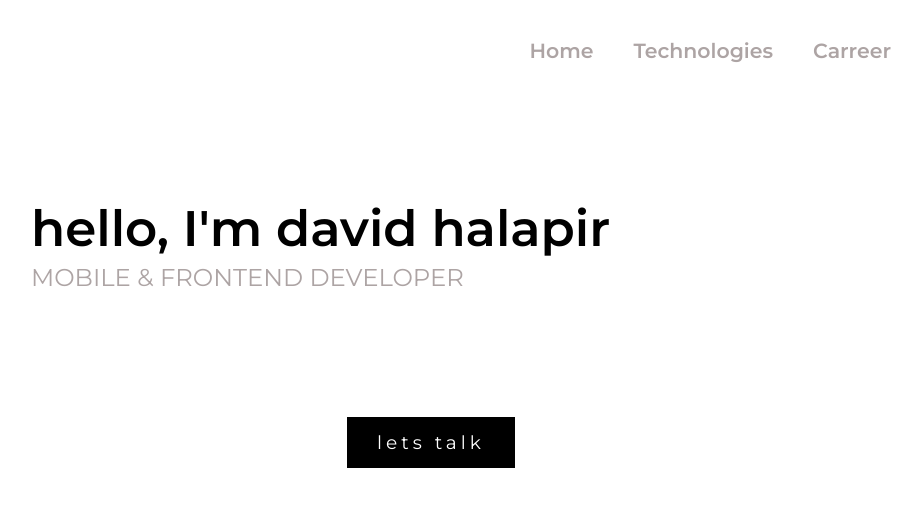
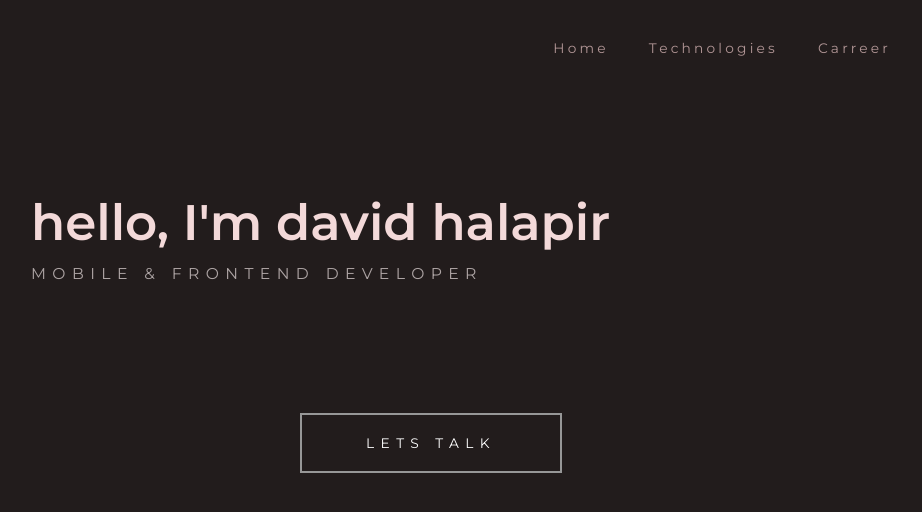
Before and after one commit to hala94/david_h_web, a React (Create React App) app: page / in a window 1280 px wide. Shown: the top 512 px of the page, without its empty margins (209-1131 px from the left). Built offline with nearby package versions, Linux system fonts and the light colour scheme.

Commit message:
switch project color scheme

```diff
--- a/src/components/home/index.tsx
+++ b/src/components/home/index.tsx
@@ -22,13 +22,14 @@ export function Home() {
 				</div>
 			</div>
 			<Spacer v={SpaceValue.l}></Spacer>
-			<div className={styles.avatar_container}>
+			{/* <div className={styles.avatar_container}>
 				<Asset className={styles.avatar_item} name="david_avatar"></Asset>
-			</div>
+			</div> */}
+			<Asset className={styles.avatar_item} name="david_avatar"></Asset>
 			<Spacer v={SpaceValue.l}></Spacer>
 			<Button
 				className={styles.button_item}
-				title="lets talk"
+				title="LETS TALK"
 				onClick={letsTalkHandler}
 			></Button>
 			<Spacer v={SpaceValue.xl}></Spacer>
--- a/src/components/home/styles.module.css
+++ b/src/components/home/styles.module.css
@@ -2,10 +2,12 @@
 	display: flex;
 	flex-direction: column;
 	width: 100%;
+	align-items: center;
 	height: 100%;
 }
 
 .headline_container {
+	align-self: stretch;
 	display: grid;
 	grid-template-columns: repeat(12, 1fr);
 }
@@ -15,6 +17,9 @@
 	position: relative;
 }
 
+.headline_text {
+	color: #f3d9d9;
+}
 /* .headline_text {
 	content: '';
 		position: absolute;
@@ -34,15 +39,18 @@
 
 .avatar_item {
 	max-height: 396px;
+	max-width: 300px;
 	object-fit: cover;
-	grid-column: 6 / 10;
+	/* grid-column: 6 / 10; */
 }
 
 .button_item {
 	display: inline-block;
-	padding: 20px 30px;
-	background-color: black;
-	border: none;
+	padding: 1.5rem 4rem;
+	box-sizing: content-box;
+	background-color: transparent;
+	border: solid 2px;
+	border-color: #979797;
 	align-self: center;
 	outline: none;
 	cursor: pointer;
--- a/src/components/navigationItem/styles.module.css
+++ b/src/components/navigationItem/styles.module.css
@@ -7,6 +7,10 @@
 	overflow: hidden; /* crops the underline element to bounds of the button */
 
 	/* -webkit-tap-highlight-color: transparent; */
+}
+
+.nav_title {
+	color: #B29696;
 }
 
 .navigation_item:focus {
@@ -21,13 +25,13 @@
 		width: 0%;
 		left: 10px; /* this corresponds to button padding locked to 10px in style */
 		right: 0%;
-		background-color: coral;
+		background-color: #4057AC;
 		transition: 0.2s ease all;
 		bottom: 10%;
 	}
 
 	.navigation_item:hover .nav_title {
-		color: black;
+		color: #F0E4E4;
 		transition: 0.3s ease all;
 	}
 
--- a/src/helpers/fonts/styles.module.css
+++ b/src/helpers/fonts/styles.module.css
@@ -9,23 +9,23 @@
 }
 
 .headline2 {
-	font-size: calc(1.2rem + 0.4vw);
+	font-size: calc(0.7rem + 0.35vw);
 	font-style: normal;
 	font-stretch: normal;
 	font-style: normal;
-	letter-spacing: normal;
+	letter-spacing: 0.4rem;
 	font-weight: medium;
-	line-height: 0.88;
+	line-height: 1.5;
 	color: #ada4a4;
 }
 
 .navItem {
-	font-size: calc(1rem + 0.35vw);
+	font-size: calc(0.7rem + 0.2vw);
 	font-style: normal;
 	font-stretch: normal;
 	font-style: normal;
-	letter-spacing: normal;
-	font-weight: 600;
+	letter-spacing: 0.2rem;
+	font-weight: 400;
 	line-height: 0.88;
 	color: #ada4a4;
 }
@@ -38,7 +38,7 @@
 	letter-spacing: 8px;
 	font-weight: 400;
 	line-height: 0.88;
-	color: black;
+	color: #f3d9d9;
 }
 
 .careerItem {
@@ -49,15 +49,15 @@
 	letter-spacing: 4px;
 	font-weight: 400;
 	line-height: 1.6;
-	color: black;
+	color: #f3d9d9;
 }
 
 .buttonItem {
-	font-size: calc(1rem + 0.2vw);
+	font-size: calc(0.7rem + 0.2vw);
 	font-style: normal;
 	font-stretch: normal;
 	font-style: normal;
-	letter-spacing: 4px;
+	letter-spacing: 0.4rem;
 	font-weight: 400;
 	line-height: 0.6;
 	color: white;
--- a/src/index.css
+++ b/src/index.css
@@ -4,6 +4,7 @@ body {
 	-moz-osx-font-smoothing: grayscale;
 	overflow-x: hidden;
 	position: relative;
+	background-color: #221C1C;
 }
 
 /*these can also be relative to the browser font size*/
```
